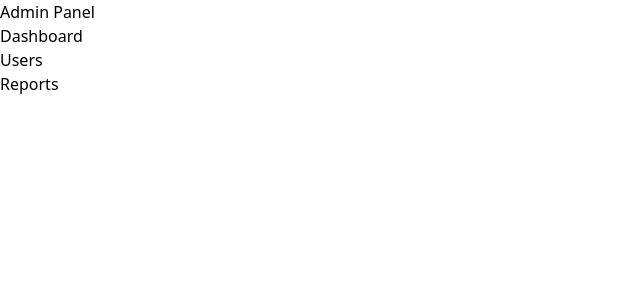
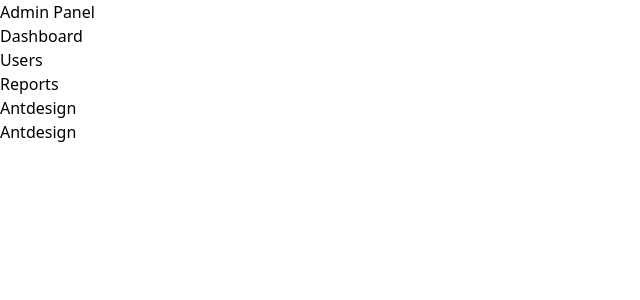
Before and after one commit to adilraees786/React-Practice, a React (Vite) app: page /antdesign in a window 1280 px wide. Shown: the top 300 px of the page, without its empty margins (0-640 px from the left). Built offline with nearby package versions, Linux system fonts and the light colour scheme.

Commit message:
Add antd

```diff
--- a/src/App.jsx
+++ b/src/App.jsx
@@ -3,6 +3,9 @@ import Dashboard from "./pages/Dashboard";
 import Users from "./pages/Users";
 import Reports from "./pages/Reports";
 import Layout from "./Components/Layout";
+import Antdesign from "./Pages/Antdesign";
+
+
 
 function App() {
   return (
@@ -12,6 +15,7 @@ function App() {
           <Route path="/" element={<Dashboard />} />
           <Route path="/users" element={<Users />} />
           <Route path="/reports" element={<Reports />} />
+          <Route path="/antdesign" element={<Antdesign />} />
         </Routes>
       </Layout>
     </Router>
--- a/src/Components/Sidebar.jsx
+++ b/src/Components/Sidebar.jsx
@@ -5,6 +5,7 @@ const Sidebar = () => {
     { name: "Dashboard", path: "/" },
     { name: "Users", path: "/users" },
     { name: "Reports", path: "/reports" },
+    { name: "Antdesign", path: "/antdesign" },
   ];
 
   return (
--- /dev/null
+++ b/src/Pages/Antdesign.jsx
@@ -0,0 +1,14 @@
+import React from 'react'
+
+ const Antdesign = () => {
+  return (
+    <div>
+      <div>
+      Antdesign
+      </div>
+
+      </div>
+  )
+}
+
+export default Antdesign;
```
